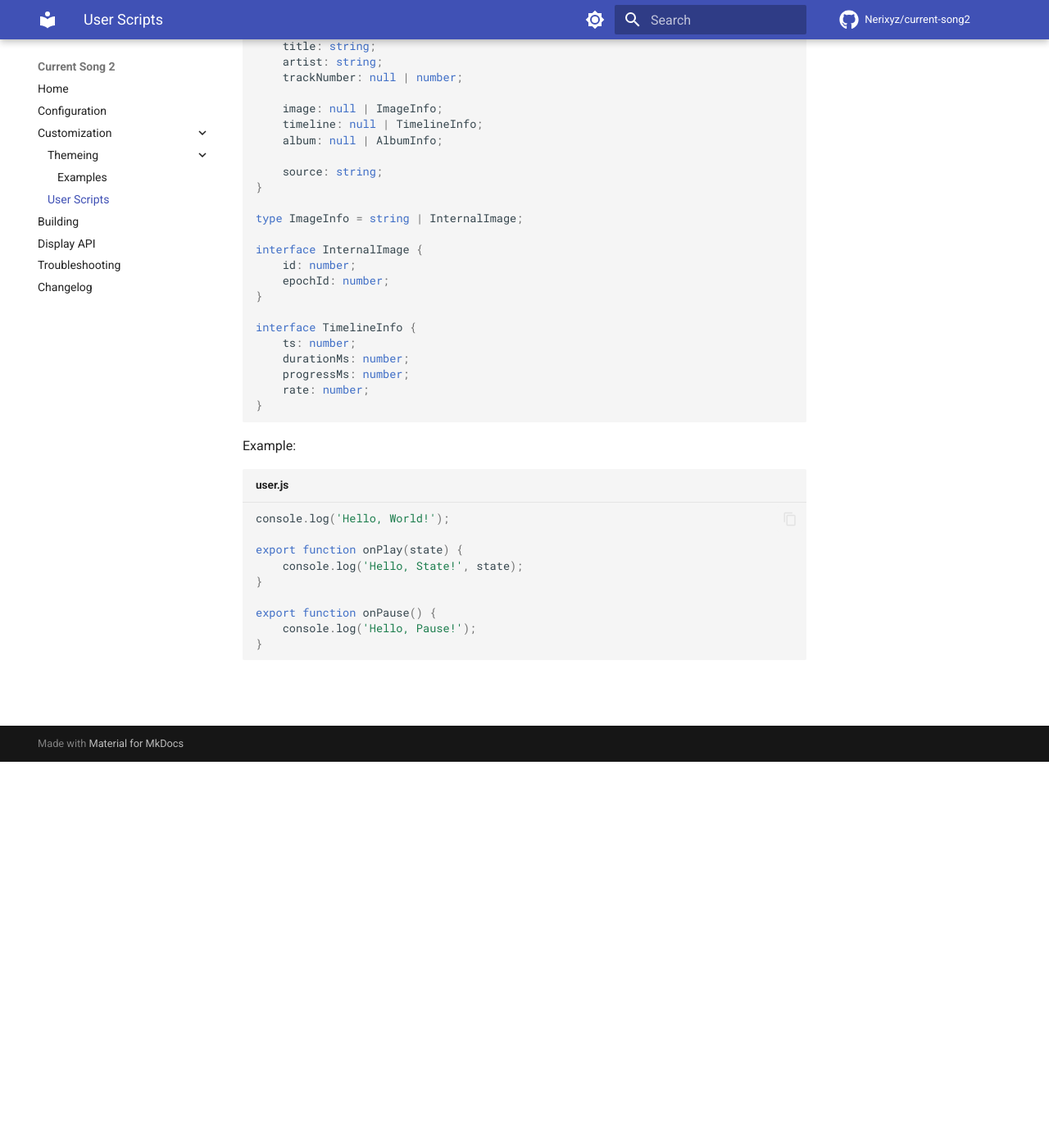
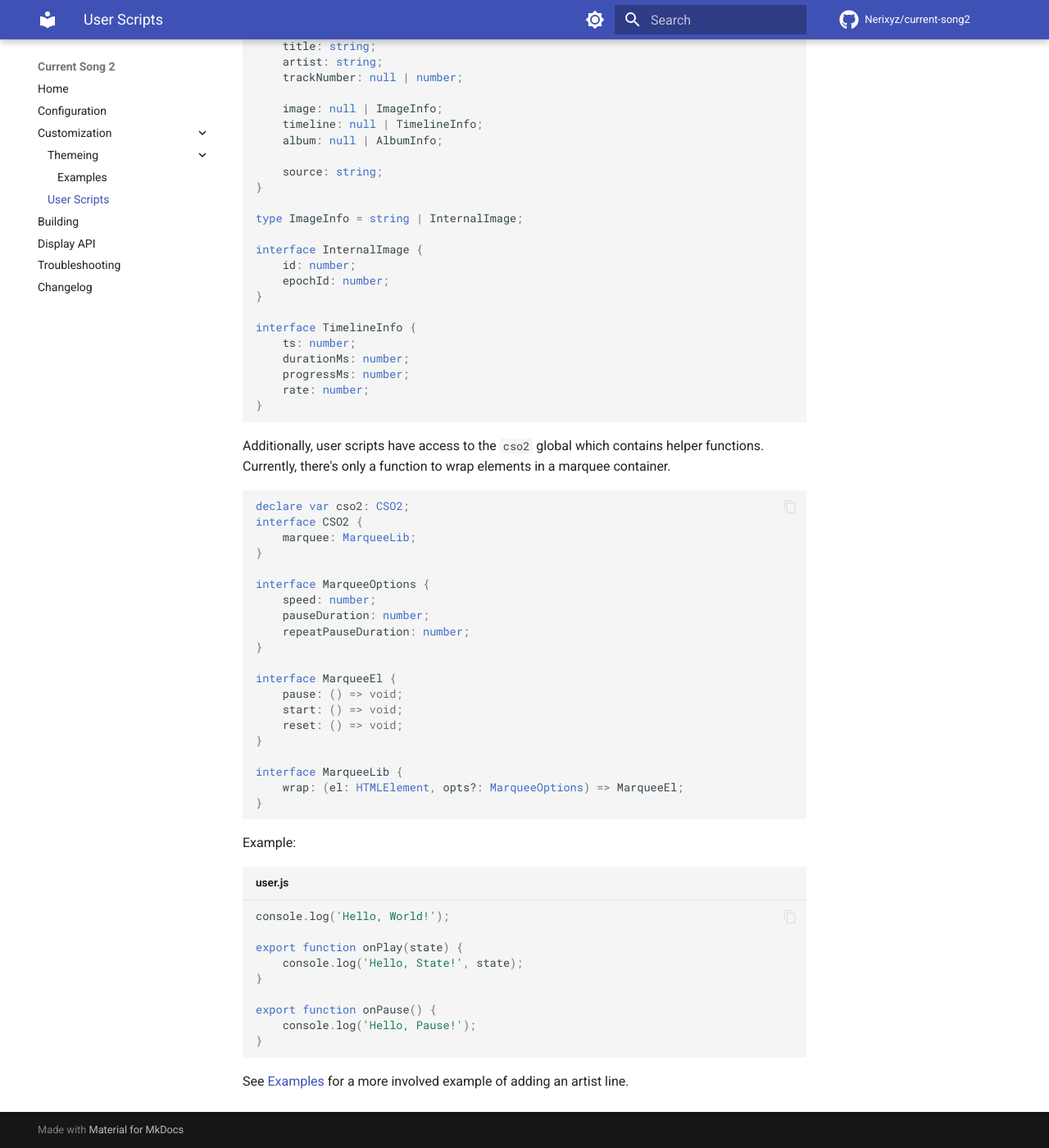
Before and after one commit to Nerixyz/current-song2, an MkDocs documentation site: the page built from docs/src/Customization/User Scripts.md, in a window 1280 px wide and 1400 px high, scrolled down 471 px. Shown: the whole window at 82% size. Built offline with MkDocs 1.6.1 and Material for MkDocs 9.7.7, drawn with Linux system fonts in a browser that asks for light colours; comment, search, counter and statistics services are not loaded.

Commit message:
feat: expose `cso2.marquee.wrap(el, opts)` (#600)

````diff
--- a/docs/src/Customization/User Scripts.md
+++ b/docs/src/Customization/User Scripts.md
@@ -42,6 +42,31 @@ interface TimelineInfo {
 }
 ```
 
+Additionally, user scripts have access to the `cso2` global which contains helper functions. Currently, there's only a function to wrap elements in a marquee container.
+
+```ts
+declare var cso2: CSO2;
+interface CSO2 {
+    marquee: MarqueeLib;
+}
+
+interface MarqueeOptions {
+    speed: number;
+    pauseDuration: number;
+    repeatPauseDuration: number;
+}
+
+interface MarqueeEl {
+    pause: () => void;
+    start: () => void;
+    reset: () => void;
+}
+
+interface MarqueeLib {
+    wrap: (el: HTMLElement, opts?: MarqueeOptions) => MarqueeEl;
+}
+```
+
 Example:
 
 ```javascript title="user.js"
@@ -55,3 +80,5 @@ export function onPause() {
     console.log('Hello, Pause!');
 }
 ```
+
+See [Examples](Theming/Examples.md) for a more involved example of adding an artist line.
````
Also changed, not shown: docs/src/Customization/Theming/Examples.md (+20 -0 lines), docs/src/assets/themes/album-line.css (added, +17 -0 lines), docs/src/assets/themes/album-line.js (added, +29 -0 lines), CHANGELOG.md, docs/src/assets/themes/album-line.png (added), 3 other files.
